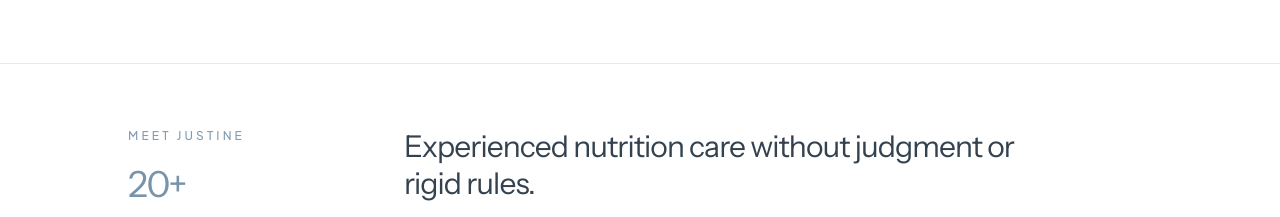
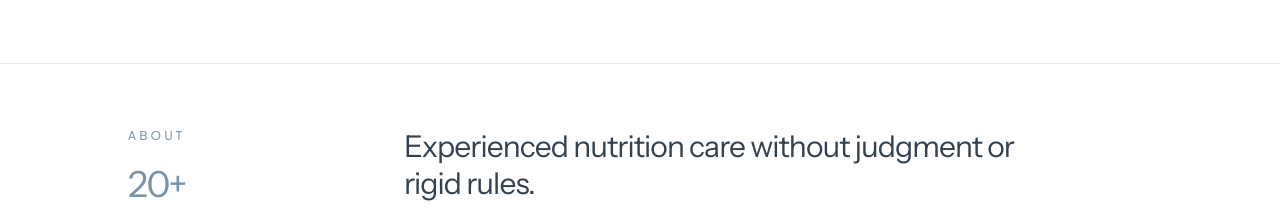
Before and after one commit to justinerothrd/justine-roth-nutrition, a Next.js app: page / in a window 1280 px wide. Shown: the part 962-1179 px from the top of the page. Built offline with nearby package versions, Linux system fonts and the light colour scheme.

Commit message:
Change 'Meet Justine' to 'About' in page.tsx

```diff
--- a/app/page.tsx
+++ b/app/page.tsx
@@ -113,7 +113,7 @@ export default function Home() {
         <div className="mx-auto grid max-w-5xl gap-8 md:grid-cols-[220px_1fr] md:gap-14">
           <div>
             <p className="text-xs font-medium uppercase tracking-[0.26em] text-[#829CB1]">
-              Meet Justine
+              About
             </p>
 
             <p className="font-heading mt-5 text-4xl font-normal tracking-[-0.045em] text-[#7894AA]">
```
